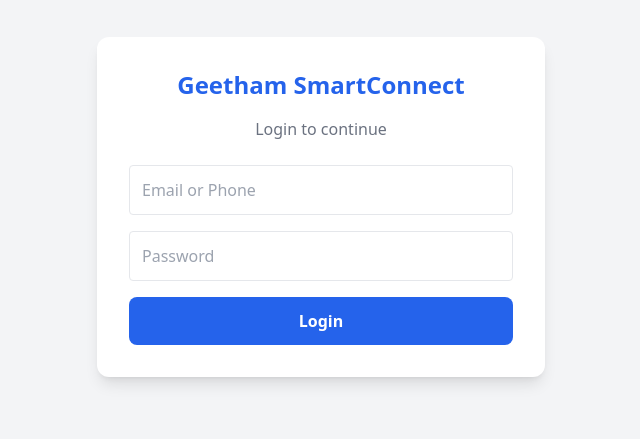
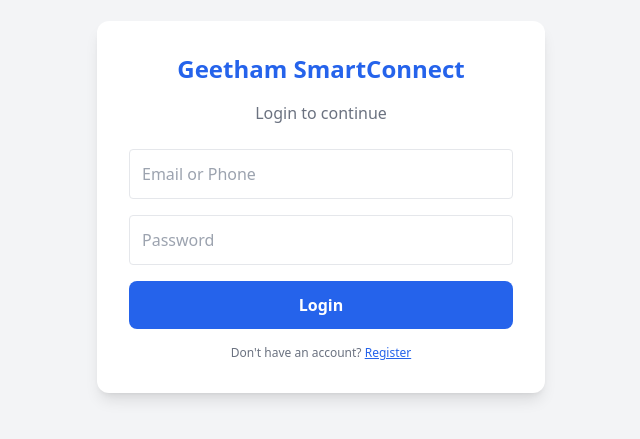
Before and after one commit to sai123474/geetham-smartconnect, a Next.js app in the folder client/: page /login in a window 1280 px wide. Shown: the part 193-632 px from the top of the page, without its empty margins (319-959 px from the left). Built offline with nearby package versions, Linux system fonts and the light colour scheme.

Commit message:
Update page.jsx

```diff
--- a/client/app/login/page.jsx
+++ b/client/app/login/page.jsx
@@ -69,6 +69,16 @@ export default function LoginPage() {
         >
           {loading ? "Logging in..." : "Login"}
         </button>
+        <p className="text-xs text-center text-gray-500 mt-4">
+  Don&apos;t have an account?{" "}
+  <button
+    onClick={() => router.push("/register")}
+    className="text-blue-600 underline"
+  >
+    Register
+  </button>
+</p>
+
       </div>
     </div>
   );
```
